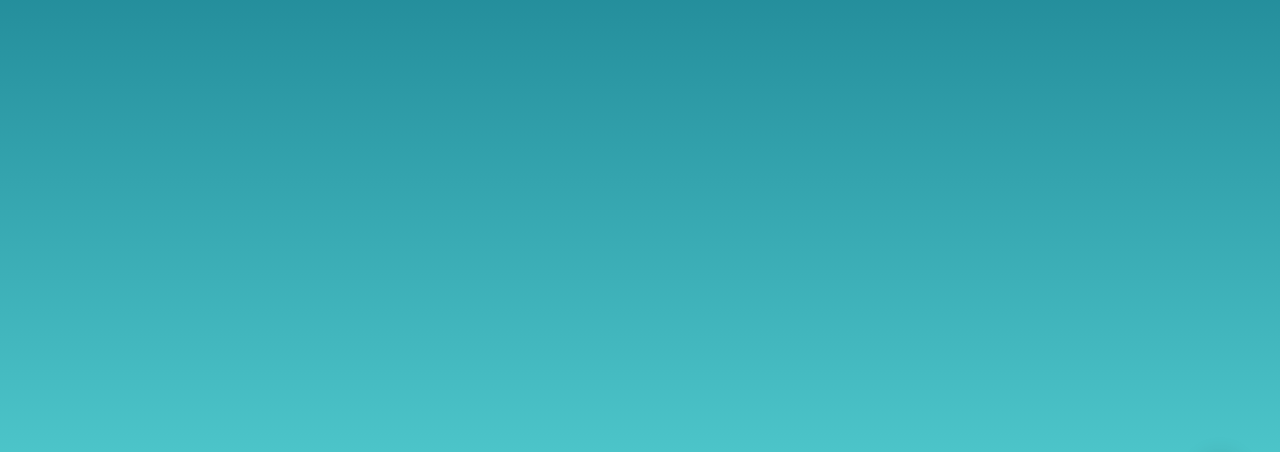
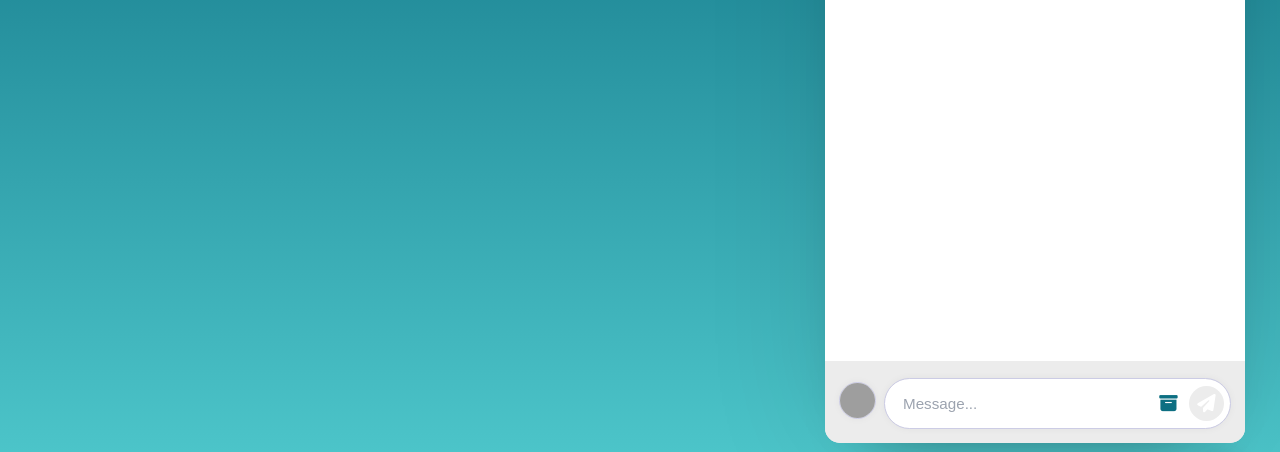
Before and after one commit to nests-hostels/nest-chatbot-ai, a website: page index.html in a window 1280 px wide. Shown: the part 267-719 px from the top of the page. Drawn offline with Linux system fonts and the light colour scheme; grey boxes are pictures that could not be loaded.

Commit message:
CSS of the Language menu made

```diff
--- a/css/nest-chatbot.css
+++ b/css/nest-chatbot.css
@@ -230,10 +230,49 @@ body.show-chatbot .chatbot-popup {
     bottom: 0;
     width: 100%;
     background: #ececec;
-    padding: 15px 22px 20px;
+    padding: 15px;
+}
+
+.chat-footer .chat-container {
+    display: flex;
+    align-items: center;
+    gap: 10px;
+    width: 100%;
+}
+
+.chat-footer .language-selector {
+    height: 35px;
+    width: 35px;
+    border: none;
+    cursor: pointer;
+    border-radius: 50%;
+    background: #fff;
+    padding: 0;
+    overflow: hidden;
+    flex-shrink: 0;
+    box-shadow: 0 0 8px rgba(0, 0, 0, 0.06);
+    outline: 1px solid #CCCCE5;
+    transition: 0.2s ease;
+    position: relative;
+    /* Added for proper child positioning */
+}
+
+.chat-footer .language-selector:hover {
+    background: #f1f1ff;
+    transform: scale(1.05);
+}
+
+.chat-footer .language-selector .flag-icon {
+    width: 40px;
+    height: 55px;
+    position: absolute;
+    top: -10px;
+    left: -2px;
+    max-width: unset;
 }
 
 .chat-footer .chat-form {
+    flex-grow: 1;
     display: flex;
     align-items: center;
     position: relative;
@@ -271,7 +310,8 @@ body.show-chatbot .chatbot-popup {
     align-self: flex-end;
 }
 
-.chat-form .chat-controls button {
+.chat-form .chat-controls button,
+.chat-footer .chat-language {
     height: 35px;
     width: 35px;
     border: none;
@@ -286,6 +326,7 @@ body.show-chatbot .chatbot-popup {
 .chat-form .chat-controls button:hover {
     color: #53CED1;
     background: #f1f1ff;
+    transform: scale(1.15);
 }
 
 .chat-form .chat-controls #send-message {
--- a/index.html
+++ b/index.html
@@ -12,7 +12,7 @@
     <link href="./css/output.css" rel="stylesheet">
 </head>
 
-<body class="">
+<body class="show-chatbot">
     <!-- Chatbot Toggler -->
     <button id="chatbot-toggler">
         <span class="">
@@ -55,27 +55,34 @@
 
         <!-- Chatbot Footer -->
         <div class="chat-footer">
+            <div class="chat-container">
+                <div class="">
+                    <button class="language-selector">
+                        <img src="https://flagsapi.com/IT/flat/64.png" class="flag-icon" alt="Language" />
+                    </button>
+                </div>
+
                 <form action="#" class="chat-form">
-
                     <textarea placeholder="Message..." class="message-input" minlength="2" rows="1" required></textarea>
 
                     <div class="chat-controls">
                         <div class="file-upload-wrapper">
                             <input type="file" accept="image/*" id="file-input" hidden />
                             <img src="#" />
-                        <button type="button" id="file-upload" class="material-symbols-rounded">
+                            <button type="button" id="file-upload" class="">
                                 <i class="fa-solid fa-archive"></i>
                             </button>
-                        <button type="button" id="file-cancel" class="material-symbols-rounded">
+                            <button type="button" id="file-cancel" class="">
                                 <i class="fa-solid fa-times"></i>
                             </button>
                         </div>
 
-                    <button type="submit" id="send-message" class="material-symbols-rounded">
+                        <button type="submit" id="send-message" class="">
                             <fa class="fa-solid fa-paper-plane"></fa>
                         </button>
                     </div>
                 </form>
+            </div>
         </div>
     </div>
 
```
Also changed, not shown: css/output.css. Lines whose indentation alone changed are shown as unchanged.
